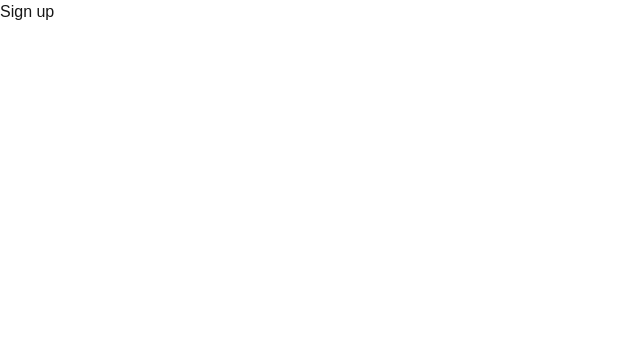
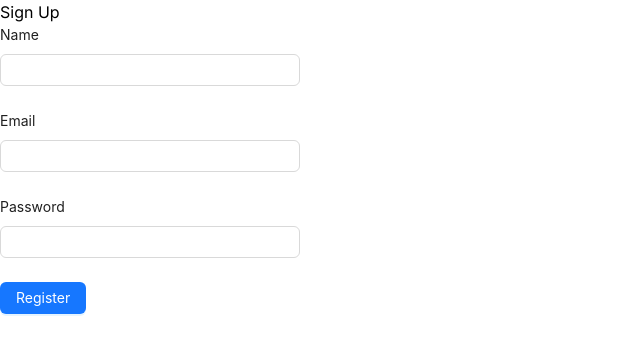
Before and after one commit to Abdul-Andha/binge, a Next.js app: page /signup in a window 1280 px wide. Shown: the top 354 px of the page, without its empty margins (0-640 px from the left). Built offline with nearby package versions, Linux system fonts and the light colour scheme; no server answers.

Commit message:
added login + antd

```diff
--- a/package.json
+++ b/package.json
@@ -10,6 +10,7 @@
   },
   "dependencies": {
     "@supabase/supabase-js": "^2.45.4",
+    "antd": "^5.21.2",
     "next": "14.2.14",
     "react": "^18",
     "react-dom": "^18"
--- /dev/null
+++ b/src/app/(auth)/login/actions.js
@@ -0,0 +1,17 @@
+
+"use server";
+import { supabase } from "@/lib/supabaseClient";
+
+export const login = async (formData) => {
+  try {
+    const { error } = await supabase.auth.signInWithPassword(formData);
+    if (error) {
+      throw error;
+    }
+
+    const user = (await supabase.auth.getUser()).data.user;
+    return user;
+  } catch (error) {
+    throw error;
+  }
+}
--- /dev/null
+++ b/src/app/(auth)/signup/actions.js
@@ -0,0 +1,31 @@
+"use server";
+import { supabase } from "@/lib/supabaseClient";
+
+export const signup = async (formData) => {
+  const { name, email, password } = formData;
+
+  try {
+    // check if email ends in .edu
+    if (!email.endsWith(".edu"))
+      throw new Error("You must sign up with a .edu email address");
+
+    const { data, error } = await supabase.auth.signUp({
+      email,
+      password,
+      options: {
+        data: {
+          name: name,
+        },
+      },
+      data: { name },
+    });
+    if (error) {
+      throw error;
+    }
+
+    const user = (await supabase.auth.getUser()).data.user;
+    return user;
+  } catch (error) {
+    throw error;
+  }
+};
--- a/src/app/(auth)/signup/page.js
+++ b/src/app/(auth)/signup/page.js
@@ -1,5 +1,62 @@
-export default function Signup(){
-    return (
-        <div>Sign up</div>
-    )
+"use client";
+import { signup } from "./actions";
+import { useState } from "react";
+import { Button, Form, Input } from "antd";
+
+export default function Signup() {
+  const [loading, setLoading] = useState(false);
+  const [error, setError] = useState(null);
+  const [user, setUser] = useState(null);
+
+  const handleSubmit = async (values) => {
+    setLoading(true);
+    try {
+      const data = await signup(values);
+      setUser(data);
+      setLoading(false);
+      setError(null);
+    } catch (error) {
+      setError(error);
+      setLoading(false);
+    }
+  };
+
+  return (
+    <div className="flex flex-col gap-6">
+      <h1 className="text-2xl font-semibold">Sign Up</h1>
+      <Form
+        onFinish={handleSubmit}
+        labelCol={{ span: 4 }}
+        wrapperCol={{ span: 16 }}
+        style={{ maxWidth: 450 }}
+        layout={"vertical"}
+      >
+        <Form.Item
+          label="Name"
+          name="name"
+          layout="vertical"
+        >
+          <Input />
+        </Form.Item>
+        <Form.Item
+          label="Email"
+          name="email"
+          layout="vertical"
+        >
+          <Input />
+        </Form.Item>
+        <Form.Item
+          label="Password"
+          name="password"
+          layout="vertical"
+        >
+          <Input type="password" />
+        </Form.Item>
+        <Button type="primary" disabled={loading} htmlType="submit">
+          {loading ? "Loading..." : "Register"}
+        </Button>
+      </Form>
+      {error && <p>Error: {error.message}</p>}
+    </div>
+  );
 }
--- a/src/app/globals.css
+++ b/src/app/globals.css
@@ -1,27 +1,8 @@
+@import url('https://fonts.googleapis.com/css2?family=Inter:ital,opsz,wght@0,14..32,100..900;1,14..32,100..900&family=Red+Hat+Display:ital,wght@0,300..900;1,300..900&display=swap');
 @tailwind base;
 @tailwind components;
 @tailwind utilities;
 
-:root {
-  --background: #ffffff;
-  --foreground: #171717;
+body {
+  font-family: "Inter", system-ui;
 }
-
-@media (prefers-color-scheme: dark) {
-  :root {
-    --background: #0a0a0a;
-    --foreground: #ededed;
-  }
-}
-
-body {
-  color: var(--foreground);
-  background: var(--background);
-  font-family: Arial, Helvetica, sans-serif;
-}
-
-@layer utilities {
-  .text-balance {
-    text-wrap: balance;
-  }
-}
--- a/src/app/layout.js
+++ b/src/app/layout.js
@@ -1,16 +1,5 @@
-import localFont from "next/font/local";
+
 import "./globals.css";
-
-const geistSans = localFont({
-  src: "./fonts/GeistVF.woff",
-  variable: "--font-geist-sans",
-  weight: "100 900",
-});
-const geistMono = localFont({
-  src: "./fonts/GeistMonoVF.woff",
-  variable: "--font-geist-mono",
-  weight: "100 900",
-});
 
 export const metadata = {
   title: "Create Next App",
@@ -21,7 +10,7 @@ export default function RootLayout({ children }) {
   return (
     <html lang="en">
       <body
-        className={`${geistSans.variable} ${geistMono.variable} antialiased`}
+        className="w-full h-screen p-4"
       >
         {children}
       </body>
--- a/src/lib/supabaseClient.js
+++ b/src/lib/supabaseClient.js
@@ -1,4 +1,3 @@
-// src/lib/supabaseClient.js
 import { createClient } from '@supabase/supabase-js';
 
 const supabaseUrl = process.env.NEXT_PUBLIC_SUPABASE_URL;
```
Also changed, not shown: src/app/(auth)/login/page.js (+55 -4 lines), 1 other file (tests, documents, lock files or other folders).
